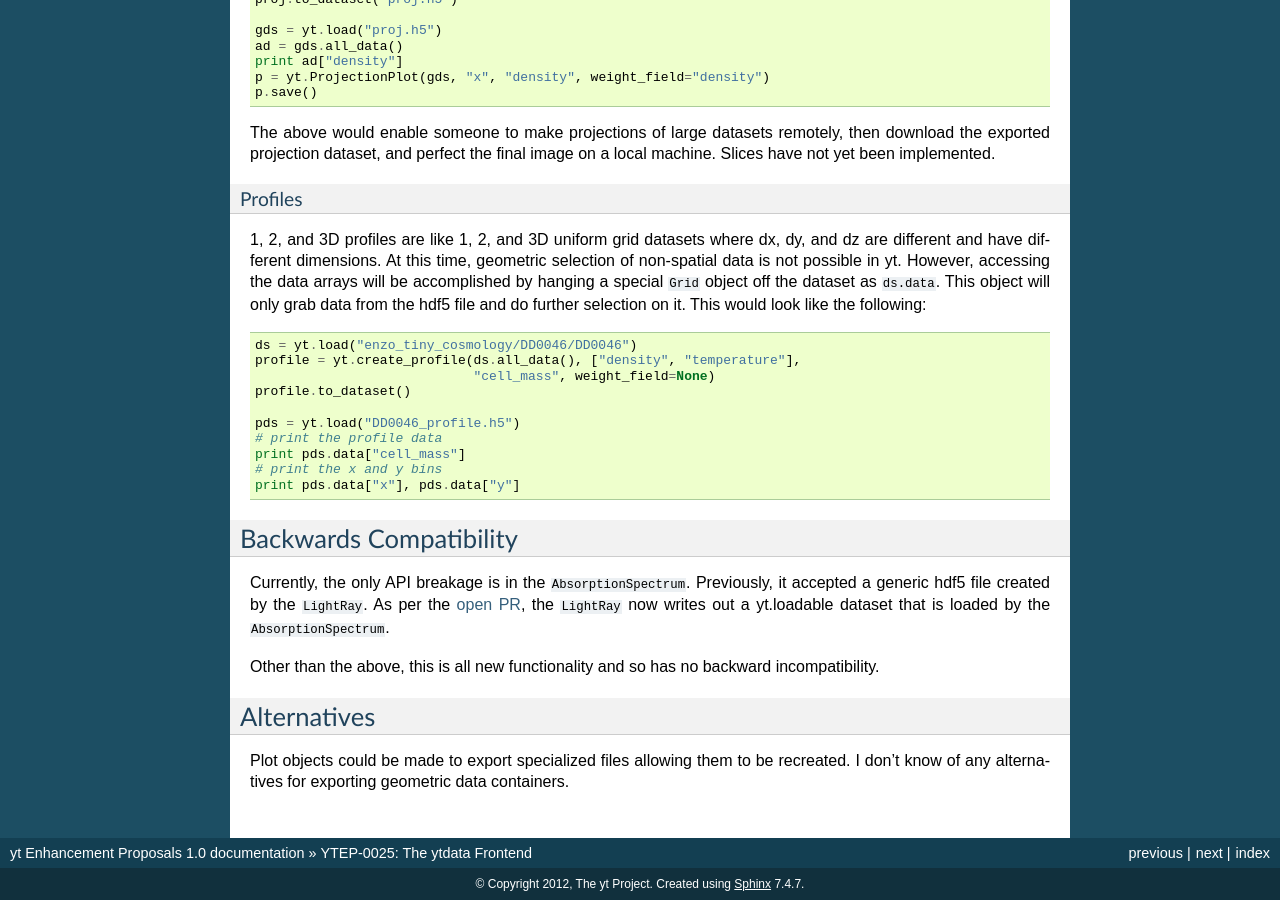
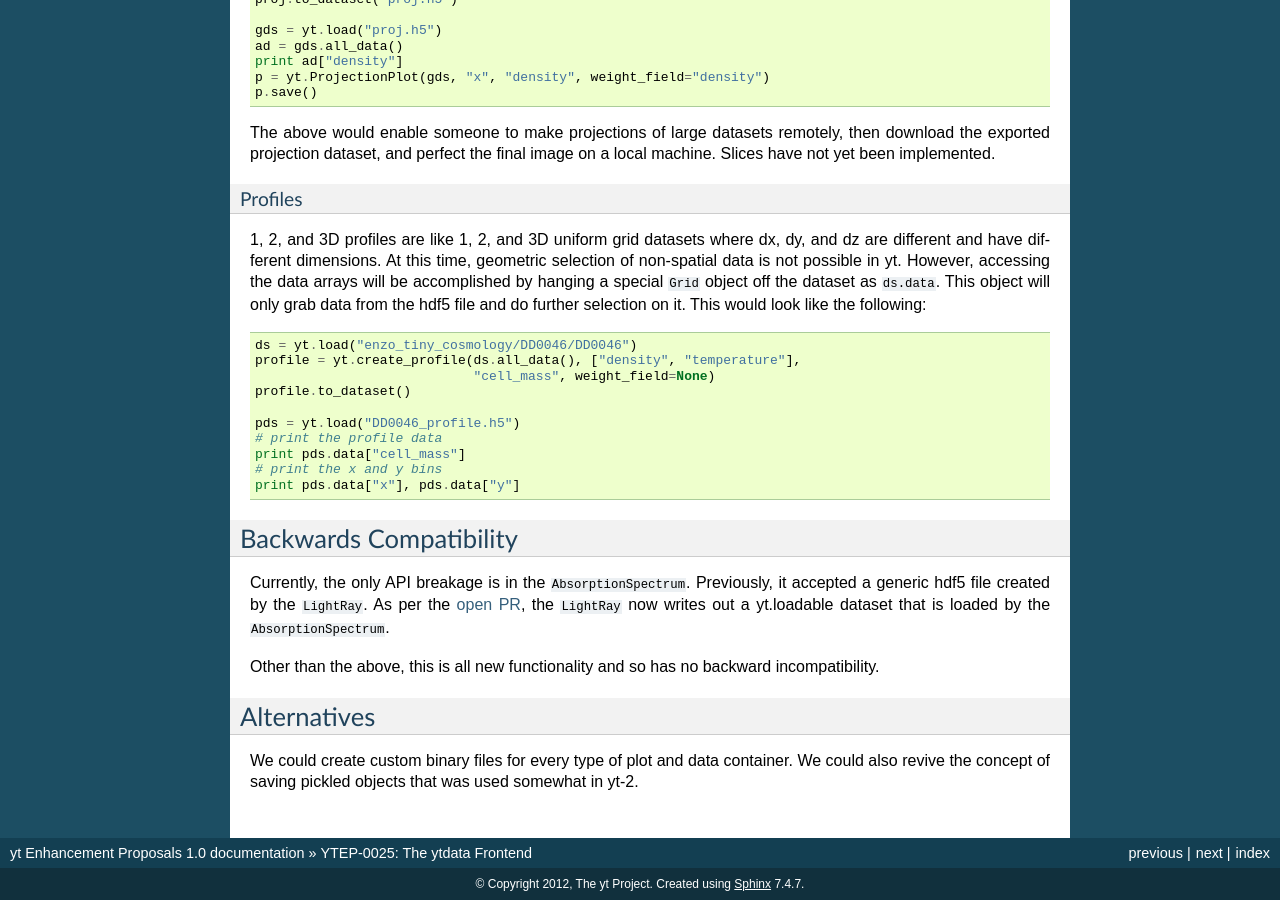
Before and after one commit to yt-project/ytep, a Sphinx documentation site: the page built from source/YTEPs/YTEP-0025.rst, in a window 1280 px wide and 900 px high, scrolled down 2080 px. Built offline with Sphinx 7.4.7, drawn with Linux system fonts in a browser that asks for light colours; formulas are drawn with MathJax 3.

Commit message:
Adding some alternatives and shuddering a little.

```diff
--- a/source/YTEPs/YTEP-0025.rst
+++ b/source/YTEPs/YTEP-0025.rst
@@ -180,6 +180,6 @@ incompatibility.
 Alternatives
 ------------
 
-Plot objects could be made to export specialized files allowing them to be
-recreated.  I don't know of any alternatives for exporting geometric
-data containers.
+We could create custom binary files for every type of plot and data
+container.  We could also revive the concept of saving pickled objects
+that was used somewhat in yt-2.
```
